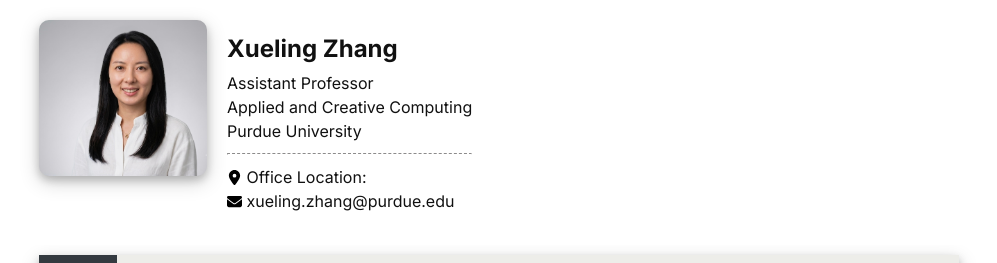
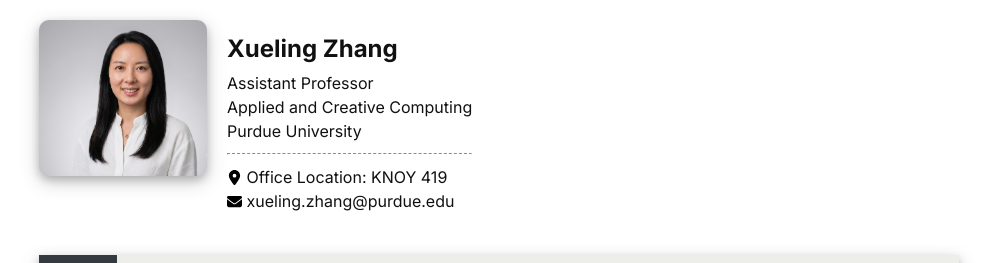
Before and after one commit to XuelingZ/XuelingZ.github.io, a Next.js app: page / in a window 1280 px wide. Shown: the top 263 px of the page, without its empty margins (141-1138 px from the left). Built offline with nearby package versions, Linux system fonts and the light colour scheme.

Commit message:
Update office location in profile component

```diff
--- a/src/components/profile.js
+++ b/src/components/profile.js
@@ -24,7 +24,7 @@ export default function Profile() {
 				</p><hr style={{"borderTop":"1px dashed #8c8b8b","borderBottom":"1px dashed #fff"}} />
 			<p></p>
 			<p>
-				<Image className={'profile-icon'} src={locationDot}/> Office Location: <br/>
+				<Image className={'profile-icon'} src={locationDot}/> Office Location: KNOY 419<br/>
 				<Image className={'profile-icon'} src={envelope}/>  xueling.zhang@purdue.edu
 			</p>
 		</div>
```
